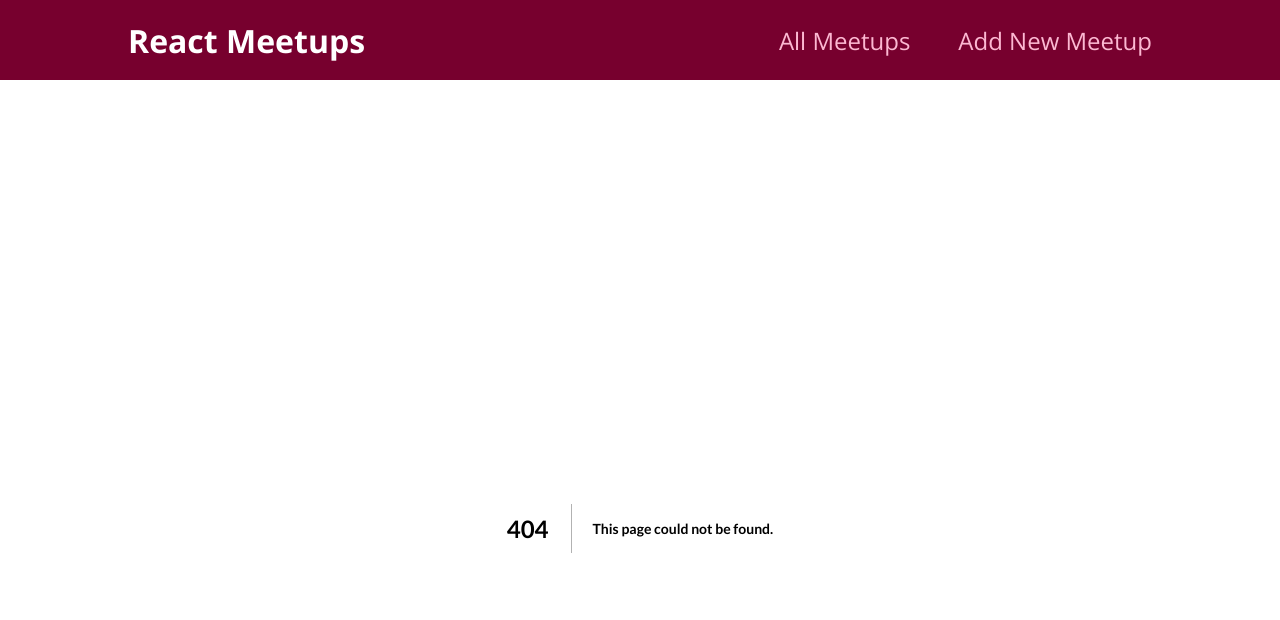
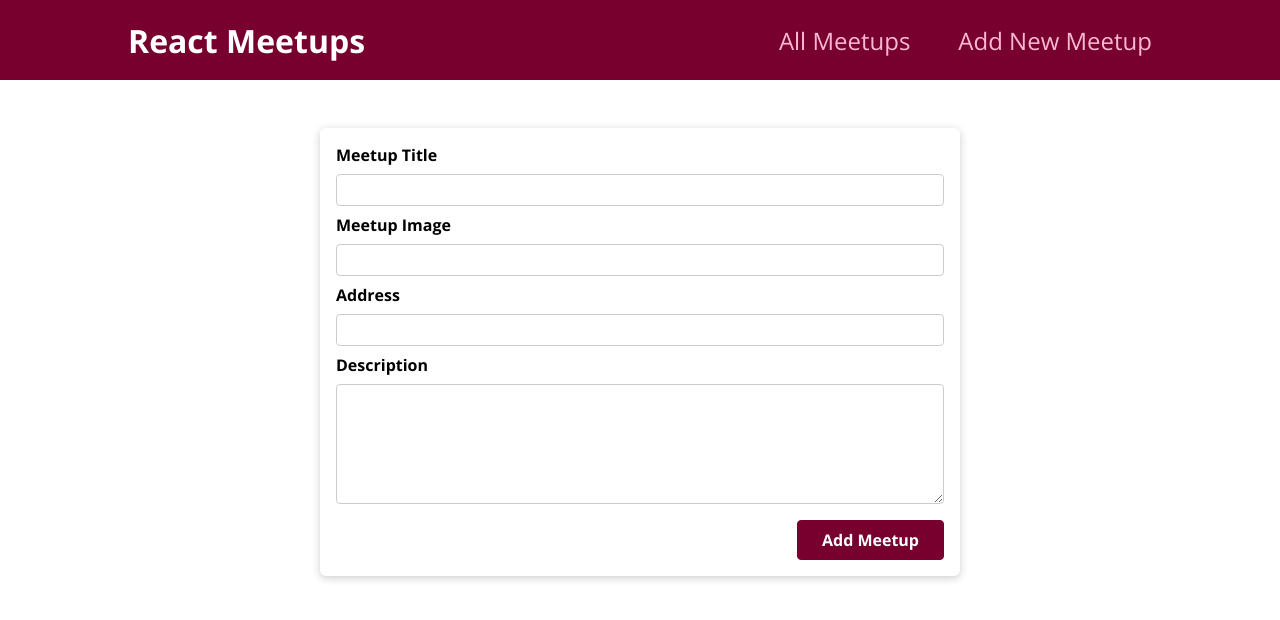
Before and after one commit to athiragithubworld/Meetup_NextJsProject2, a Next.js app: page /new-meetup in a window 1280 px wide. Before the commit this address had no page. Shown: the top 620 px of the page. Built offline with nearby package versions, Linux system fonts and the light colour scheme.

Commit message:
new-meetup -index.js - Task 7 (Use Fetch for api)

```diff
--- /dev/null
+++ b/pages/new-meetup/index.js
@@ -0,0 +1,25 @@
+import NewMeetupForm from "../../components/meetups/NewMeetupForm";
+
+const NewMeetupPage = () => {
+  async function addMeetupHandler(enteredMeetupData) {
+    console.log(enteredMeetupData);
+
+    const response = await fetch("/api/new-meetup", {
+      method: "POST",
+      body: JSON.stringify(enteredMeetupData),
+      headers: {
+        "Content-Type": "application/json",
+      },
+    });
+    const data = await response.json();
+    console.log(data);
+  }
+
+  return (
+    <div>
+      <NewMeetupForm onAddMeetup={addMeetupHandler}></NewMeetupForm>
+    </div>
+  );
+};
+
+export default NewMeetupPage;
```
